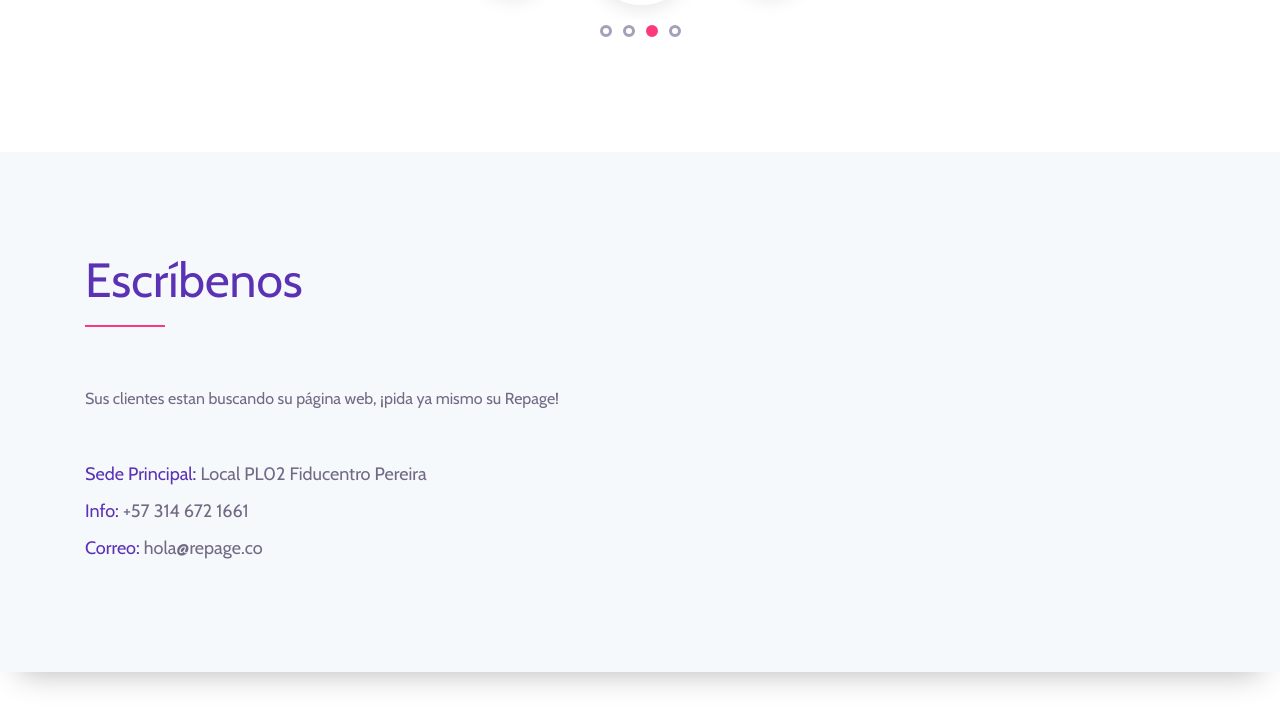
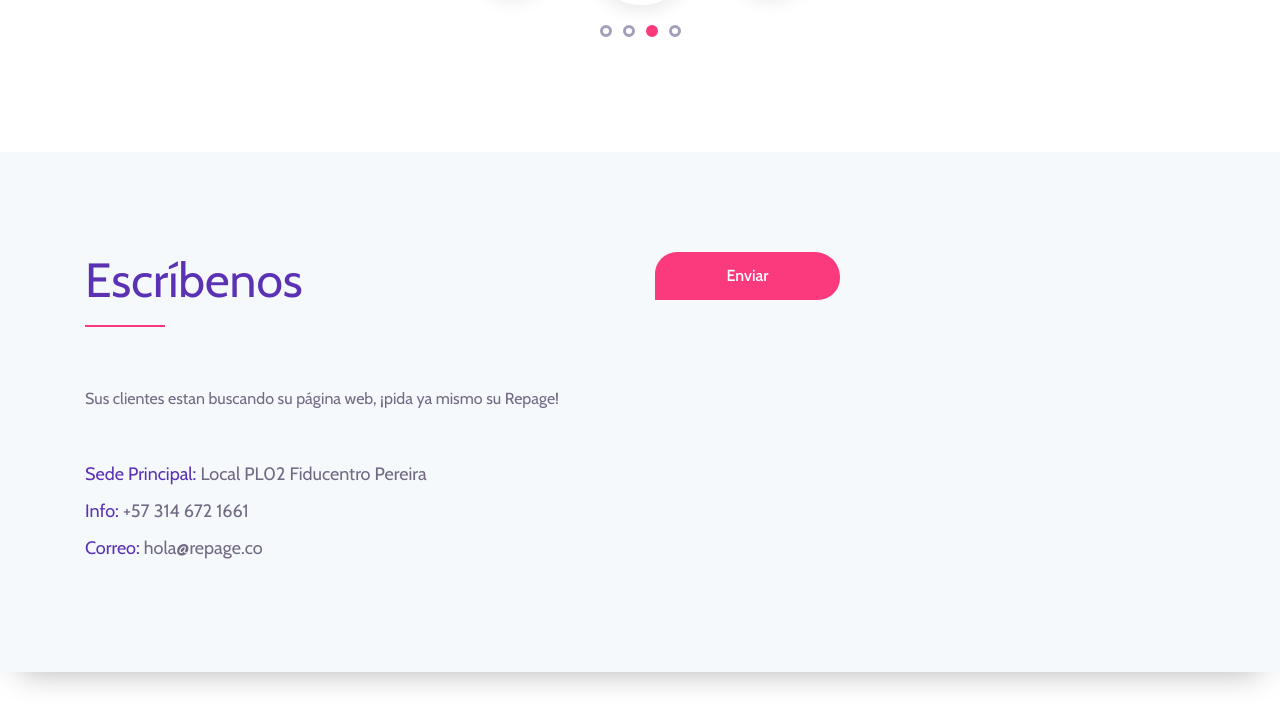
Before and after one commit to XeroGroup/repage, a plain HTML site: page index.html in a window 1280 px wide. Shown: the part 5975-6700 px from the top of the page. Drawn offline with nearby package versions, Linux system fonts and the light colour scheme; files whose address does not match are found by name.

Commit message:
Update index.html

```diff
--- a/index.html
+++ b/index.html
@@ -629,6 +629,31 @@
 
 
 
+                        <div class="contact_from">
+                        <form action="#" method="post">
+                            <!-- Message Input Area Start -->
+                            <div class="contact_input_area">
+                                <div class="row">
+
+
+                                    <!-- Single Input Area Start -->
+                                    <div class="col-12">
+                                        <button type="submit" class="btn submit-btn">Enviar</button>
+                                    </div>
+                                </div>
+                            </div>
+                            <!-- Message Input Area End -->
+                        </form>
+                    </div>
+
+
+
+
+
+
+
+
+
 
                 </div>
             </div>
```
